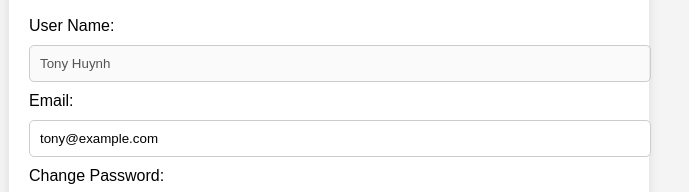
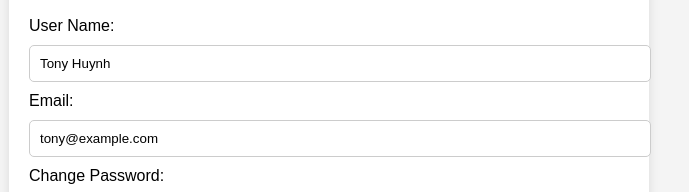
Before and after one commit to TonyHuynh22/Epic-Mickey-Website, a plain HTML site: page account.html in a window 1280 px wide. Shown: the part 172-364 px from the top of the page, 311-1000 px from the left. Drawn offline with Linux system fonts and the light colour scheme.

Commit message:
Update account.html

```diff
--- a/account.html
+++ b/account.html
@@ -63,7 +63,8 @@
     <h2>Your Account</h2>
     <form>
         <label for="username">User Name:</label>
-        <input type="text" id="username" name="username" value="Tony Huynh" disabled>
+        <!-- Removed the 'disabled' attribute to allow editing -->
+        <input type="text" id="username" name="username" value="Tony Huynh">
 
         <label for="email">Email:</label>
         <input type="email" id="email" name="email" value="tony@example.com">
```
